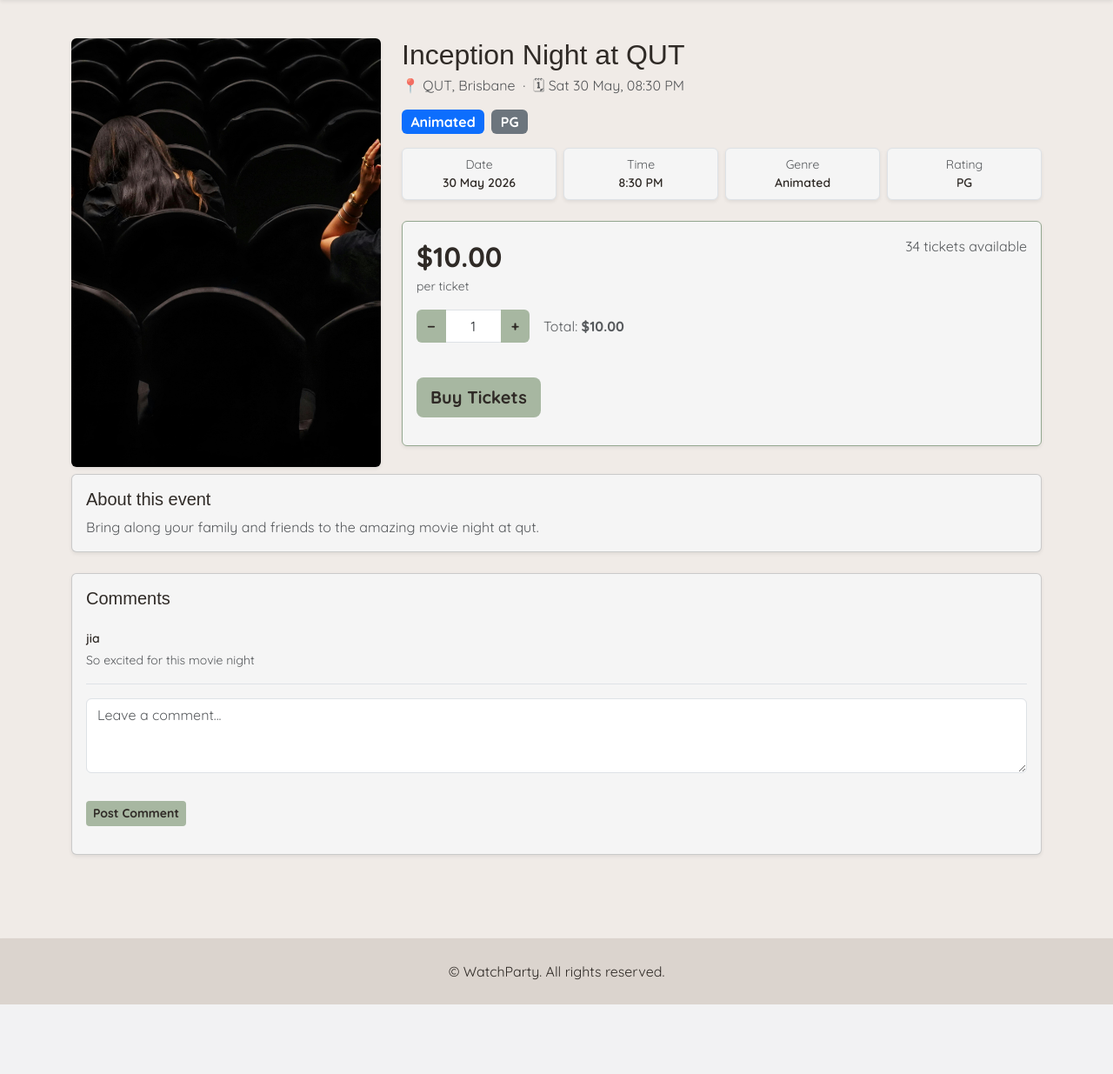
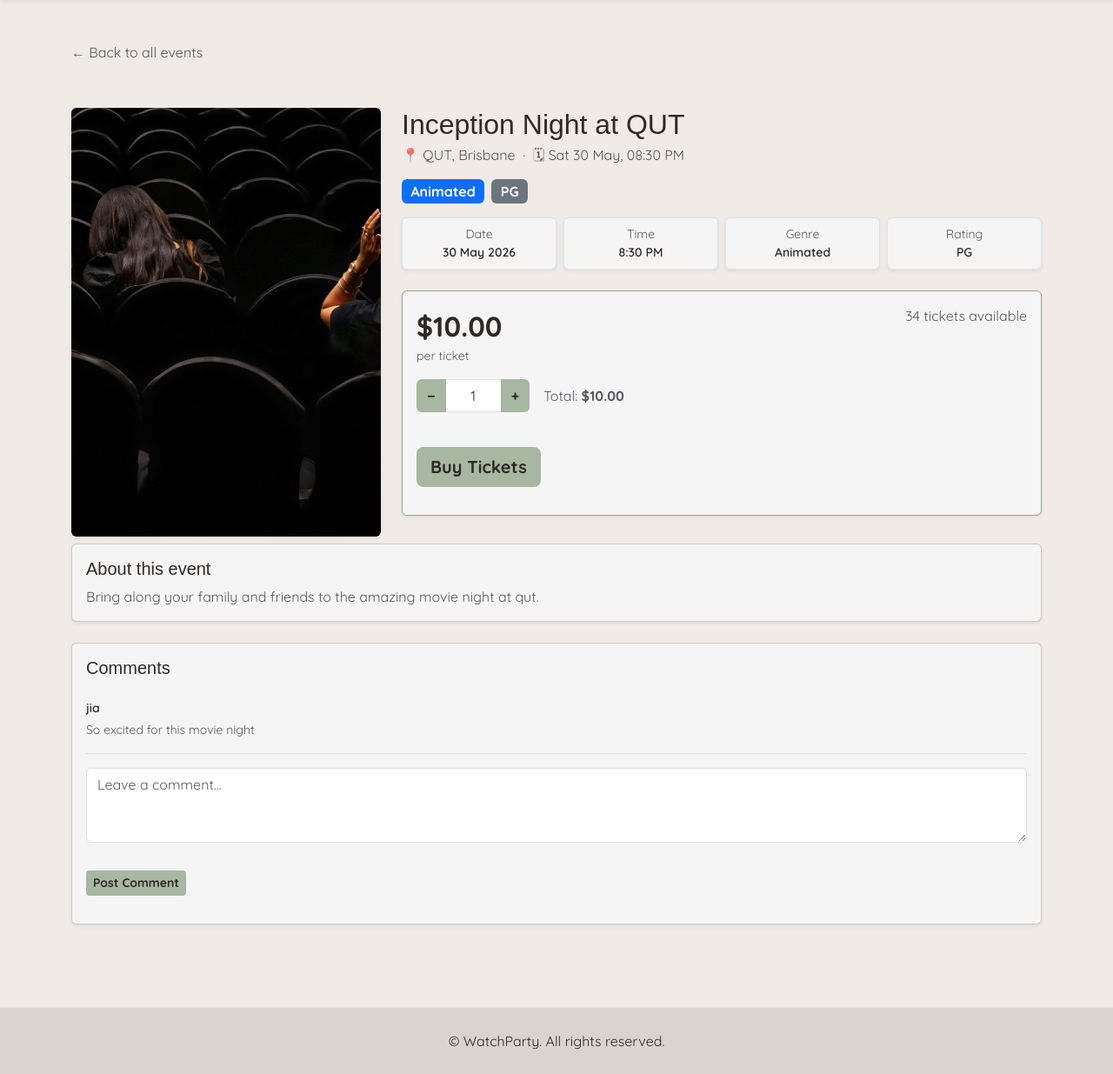
Before and after one commit to honnemi/iab207-a2, a Flask app: page /events/1 in a window 1280 px wide. Shown: the part 80-1315 px from the top of the page at 87% size. Before the commit the page ends 1235 px from the top, so only its background shows below. Run offline with Flask 3, Linux system fonts and the light colour scheme; data comes from the database, SQL or seed files in the repository; some libraries are stand-ins or nearby versions; some web fonts are replaced.

Commit message:
pushed content down since navbar was made fixed

```diff
--- a/projectfile/website/static/css/style.css
+++ b/projectfile/website/static/css/style.css
@@ -2,6 +2,7 @@
     font-family: "Quicksand", sans-serif !important;
     font-weight: 400;
     background: #F0EBE7;
+    padding-top: 80px;
 }
 
 body, h1, h2, h3, h4, h5, h6, p, a, li, span, .navbar-brand {
```
